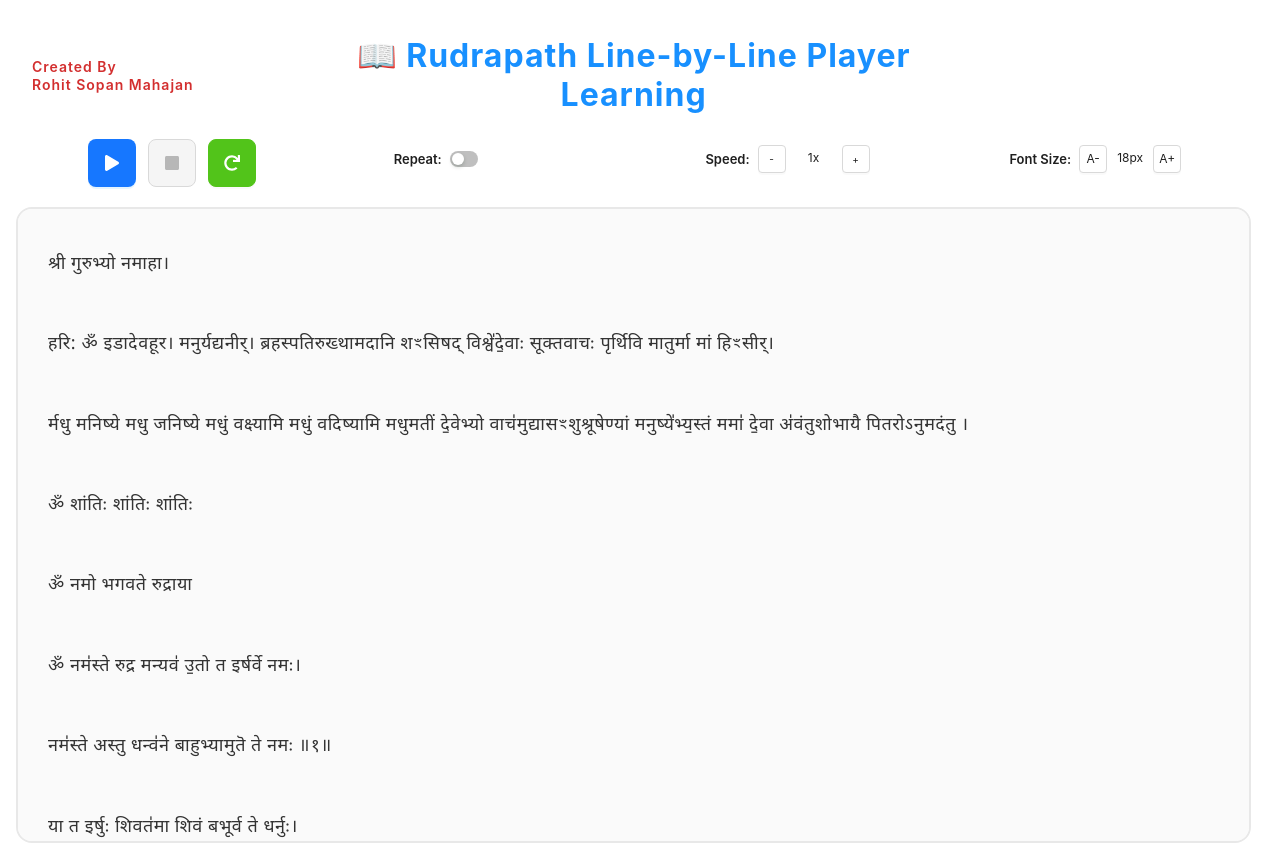
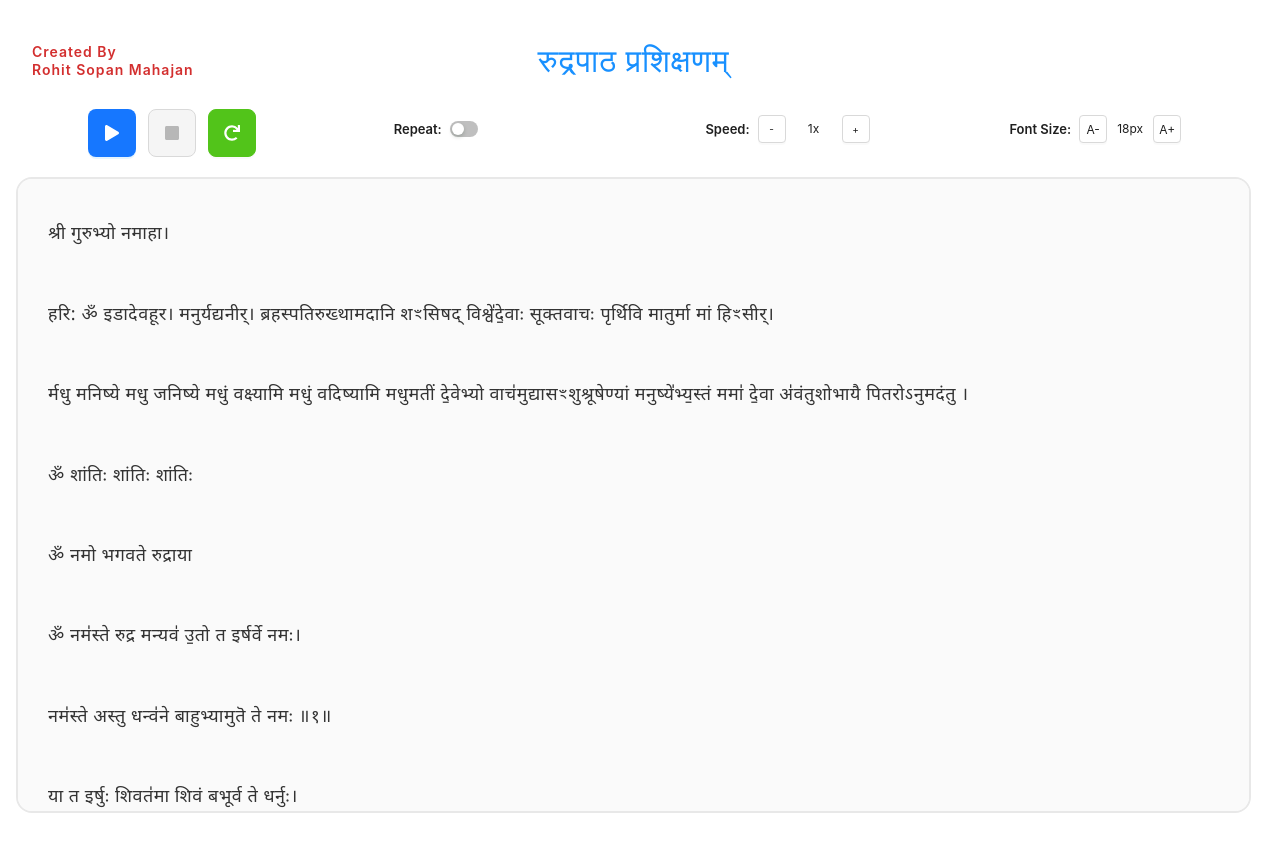
Before and after one commit to RohitM-IN/LearnSloka, a React (Vite) app: page / in a window 1280 px wide. After the commit the page ends 829 px from the top, so only its background shows below. Built offline with nearby package versions, Linux system fonts and the light colour scheme; the HTML template or start-up script is replaced by a standard one.

Commit message:
update title

```diff
--- a/src/components/Player.tsx
+++ b/src/components/Player.tsx
@@ -398,7 +398,7 @@ export const Player: React.FC = () => {
               padding: '0 8px',
               lineHeight: '1.3'
             }}>
-              📖 Rudrapath Line-by-Line Player
+              रुद्रपाठ प्रशिक्षणम्
             </Title>
 
             {/* Created By section for mobile */}
@@ -508,7 +508,7 @@ export const Player: React.FC = () => {
                   <div>Rohit Sopan Mahajan</div>
                 </div>
                 <div style={{ flex: 2, textAlign: 'center' }}>
-                  📖 Rudrapath Line-by-Line Player Learning
+                रुद्रपाठ प्रशिक्षणम्
                 </div>
                 <div style={{ flex: 1, textAlign: 'right', display: 'flex', justifyContent: 'flex-end', gap: '8px' }}>
                   {isPlaying && (
```
